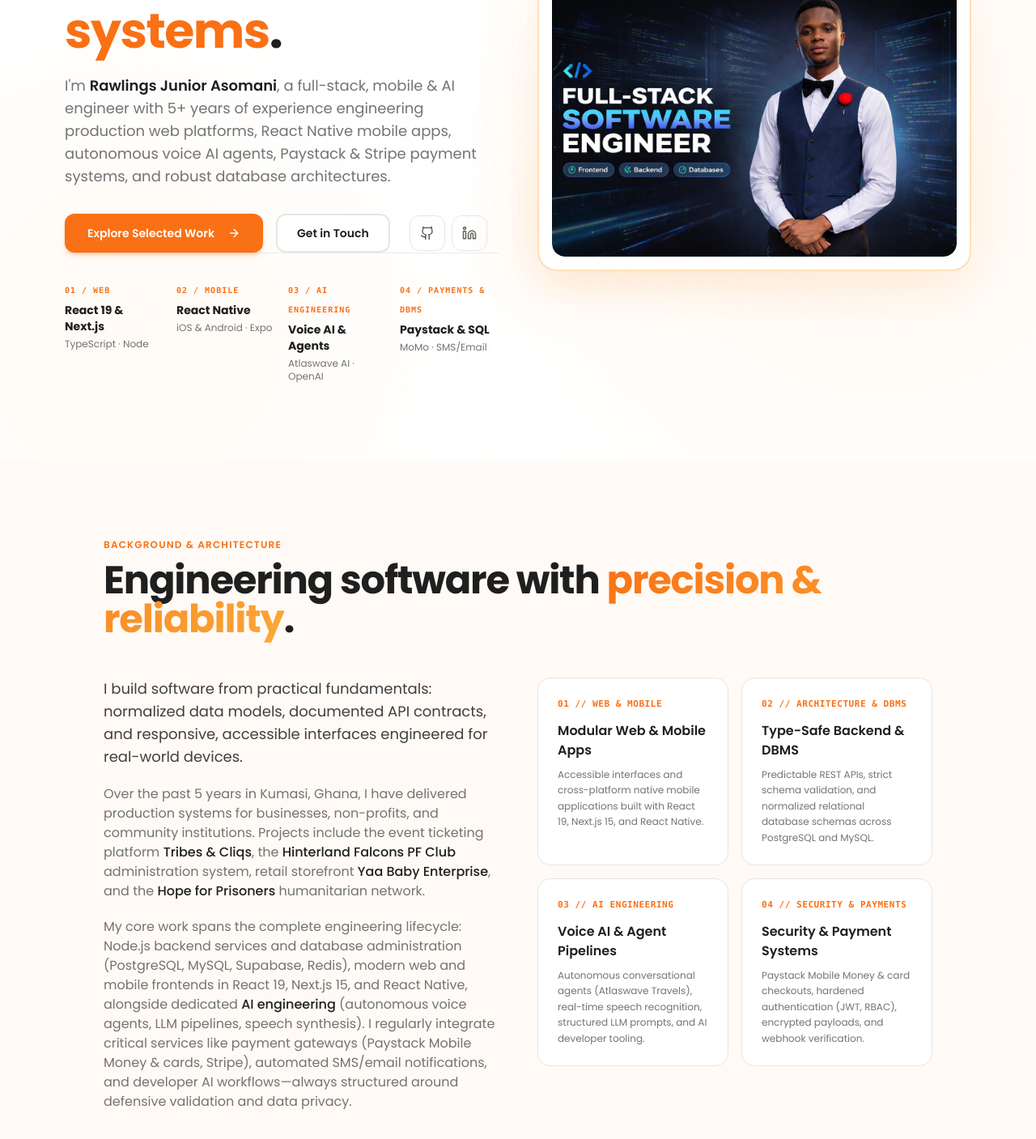
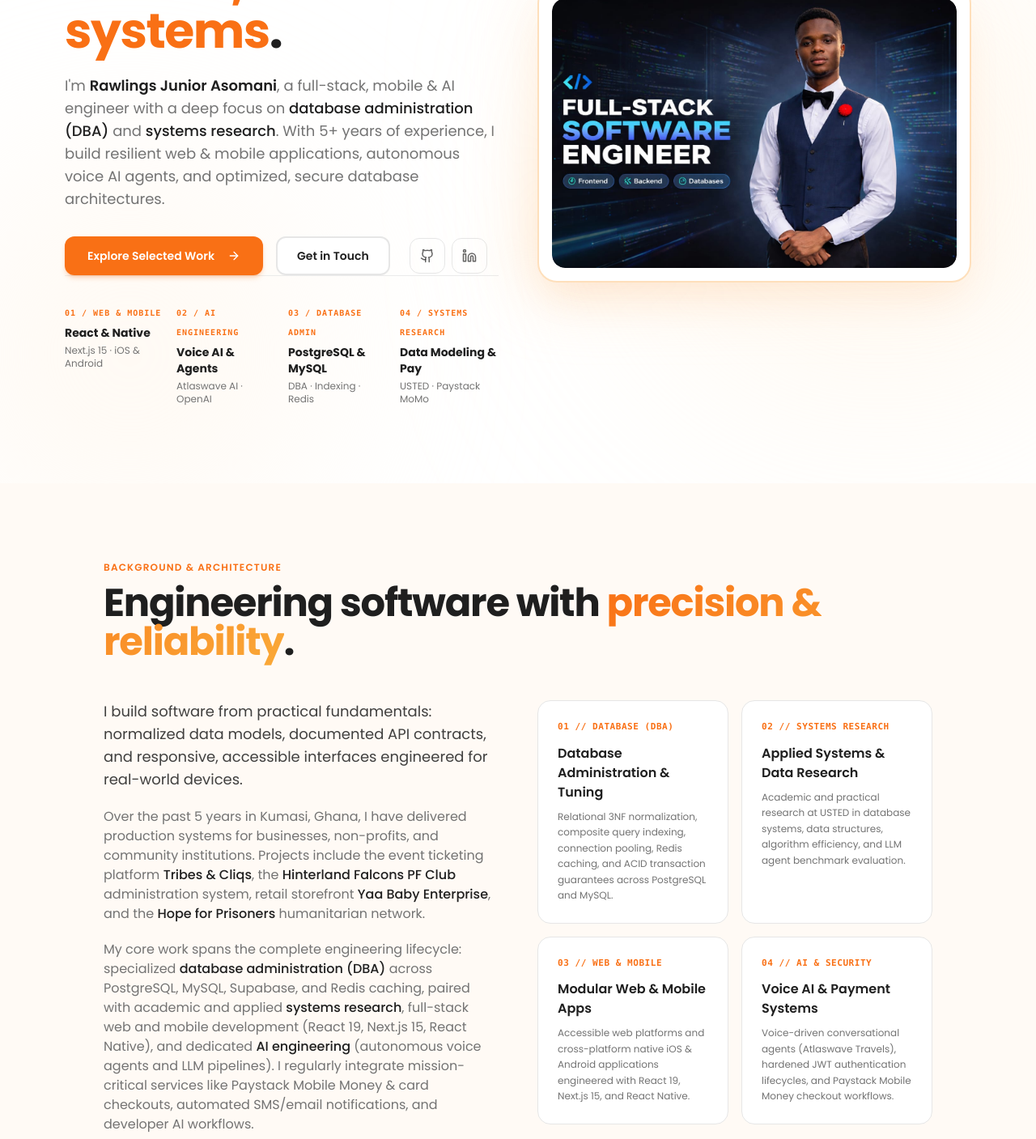
Before and after one commit to Darlington-s-store/rawlingsdportfolio, a React (Vite) app: page / in a window 1280 px wide. Shown: the part 300-1707 px from the top of the page at 81% size. Built offline with nearby package versions, Linux system fonts and the light colour scheme; no server answers; the HTML template or start-up script is replaced by a standard one.

Commit message:
feat(branding): elevate Database Administration (DBA) and Systems Research

```diff
--- a/src/components/AboutSection.tsx
+++ b/src/components/AboutSection.tsx
@@ -25,7 +25,7 @@ const AboutSection = () => {
                 Over the past 5 years in Kumasi, Ghana, I have delivered production systems for businesses, non-profits, and community institutions. Projects include the event ticketing platform <span className="text-foreground font-medium">Tribes & Cliqs</span>, the <span className="text-foreground font-medium">Hinterland Falcons PF Club</span> administration system, retail storefront <span className="text-foreground font-medium">Yaa Baby Enterprise</span>, and the <span className="text-foreground font-medium">Hope for Prisoners</span> humanitarian network.
               </p>
               <p className="text-muted-foreground text-sm sm:text-base">
-                My core work spans the complete engineering lifecycle: Node.js backend services and database administration (PostgreSQL, MySQL, Supabase, Redis), modern web and mobile frontends in React 19, Next.js 15, and React Native, alongside dedicated <span className="text-foreground font-medium">AI engineering</span> (autonomous voice agents, LLM pipelines, speech synthesis). I regularly integrate critical services like payment gateways (Paystack Mobile Money & cards, Stripe), automated SMS/email notifications, and developer AI workflows—always structured around defensive validation and data privacy.
+                My core work spans the complete engineering lifecycle: specialized <span className="text-foreground font-medium">database administration (DBA)</span> across PostgreSQL, MySQL, Supabase, and Redis caching, paired with academic and applied <span className="text-foreground font-medium">systems research</span>, full-stack web and mobile development (React 19, Next.js 15, React Native), and dedicated <span className="text-foreground font-medium">AI engineering</span> (autonomous voice agents and LLM pipelines). I regularly integrate mission-critical services like Paystack Mobile Money & card checkouts, automated SMS/email notifications, and developer AI workflows.
               </p>
 
               <div className="pt-2 sm:pt-4 flex flex-col sm:flex-row items-stretch sm:items-center gap-3 sm:gap-4">
@@ -46,24 +46,24 @@ const AboutSection = () => {
             <div className="grid sm:grid-cols-2 gap-4 stagger-children">
               {[
                 {
-                  num: "01 // WEB & MOBILE",
-                  title: "Modular Web & Mobile Apps",
-                  desc: "Accessible interfaces and cross-platform native mobile applications built with React 19, Next.js 15, and React Native.",
+                  num: "01 // DATABASE (DBA)",
+                  title: "Database Administration & Tuning",
+                  desc: "Relational 3NF normalization, composite query indexing, connection pooling, Redis caching, and ACID transaction guarantees across PostgreSQL and MySQL.",
                 },
                 {
-                  num: "02 // ARCHITECTURE & DBMS",
-                  title: "Type-Safe Backend & DBMS",
-                  desc: "Predictable REST APIs, strict schema validation, and normalized relational database schemas across PostgreSQL and MySQL.",
+                  num: "02 // SYSTEMS RESEARCH",
+                  title: "Applied Systems & Data Research",
+                  desc: "Academic and practical research at USTED in database systems, data structures, algorithm efficiency, and LLM agent benchmark evaluation.",
                 },
                 {
-                  num: "03 // AI ENGINEERING",
-                  title: "Voice AI & Agent Pipelines",
-                  desc: "Autonomous conversational agents (Atlaswave Travels), real-time speech recognition, structured LLM prompts, and AI developer tooling.",
+                  num: "03 // WEB & MOBILE",
+                  title: "Modular Web & Mobile Apps",
+                  desc: "Accessible web platforms and cross-platform native iOS & Android applications engineered with React 19, Next.js 15, and React Native.",
                 },
                 {
-                  num: "04 // SECURITY & PAYMENTS",
-                  title: "Security & Payment Systems",
-                  desc: "Paystack Mobile Money & card checkouts, hardened authentication (JWT, RBAC), encrypted payloads, and webhook verification.",
+                  num: "04 // AI & SECURITY",
+                  title: "Voice AI & Payment Systems",
+                  desc: "Voice-driven conversational agents (Atlaswave Travels), hardened JWT authentication lifecycles, and Paystack Mobile Money checkout workflows.",
                 },
               ].map((item) => (
                 <div
--- a/src/components/HeroSection.tsx
+++ b/src/components/HeroSection.tsx
@@ -19,11 +19,11 @@ const HeroSection = () => {
           {/* Left Column - Content */}
           <div className="lg:col-span-6 space-y-5 sm:space-y-6">
             <h1 className="font-display text-3xl sm:text-4xl md:text-5xl lg:text-6xl font-bold tracking-tight leading-[1.1] text-foreground animate-fade-up">
-              Engineering high-impact <span className="text-primary">web, mobile & AI systems</span>.
+              Engineering high-impact <span className="text-primary">web, mobile, AI & data systems</span>.
             </h1>
 
             <p className="text-sm sm:text-base md:text-lg text-muted-foreground leading-relaxed max-w-xl animate-fade-up delay-1">
-              I'm <span className="text-foreground font-semibold">Rawlings Junior Asomani</span>, a full-stack, mobile & AI engineer with 5+ years of experience engineering production web platforms, React Native mobile apps, autonomous voice AI agents, Paystack & Stripe payment systems, and robust database architectures.
+              I'm <span className="text-foreground font-semibold">Rawlings Junior Asomani</span>, a full-stack, mobile & AI engineer with a deep focus on <span className="text-foreground font-medium">database administration (DBA)</span> and <span className="text-foreground font-medium">systems research</span>. With 5+ years of experience, I build resilient web & mobile applications, autonomous voice AI agents, and optimized, secure database architectures.
             </p>
 
             <ScrollReveal>
@@ -62,27 +62,27 @@ const HeroSection = () => {
               {/* Clean Engineering Capability Matrix */}
               <div className="pt-6 sm:pt-8 border-t border-border/80 grid grid-cols-2 sm:grid-cols-4 gap-2.5 sm:gap-4">
                 <div className="space-y-1 p-2.5 sm:p-0 rounded-xl bg-orange-50/30 sm:bg-transparent border border-orange-100/60 sm:border-0">
-                  <span className="font-mono text-[10px] font-bold text-primary uppercase tracking-widest">01 / Web</span>
-                  <p className="font-display font-bold text-xs sm:text-sm text-foreground">React 19 & Next.js</p>
-                  <p className="text-[11px] sm:text-xs text-muted-foreground">TypeScript · Node</p>
+                  <span className="font-mono text-[10px] font-bold text-primary uppercase tracking-widest">01 / Web & Mobile</span>
+                  <p className="font-display font-bold text-xs sm:text-sm text-foreground">React & Native</p>
+                  <p className="text-[11px] sm:text-xs text-muted-foreground">Next.js 15 · iOS & Android</p>
                 </div>
 
                 <div className="space-y-1 p-2.5 sm:p-0 rounded-xl bg-orange-50/30 sm:bg-transparent border border-orange-100/60 sm:border-0">
-                  <span className="font-mono text-[10px] font-bold text-primary uppercase tracking-widest">02 / Mobile</span>
-                  <p className="font-display font-bold text-xs sm:text-sm text-foreground">React Native</p>
-                  <p className="text-[11px] sm:text-xs text-muted-foreground">iOS & Android · Expo</p>
-                </div>
-
-                <div className="space-y-1 p-2.5 sm:p-0 rounded-xl bg-orange-50/30 sm:bg-transparent border border-orange-100/60 sm:border-0">
-                  <span className="font-mono text-[10px] font-bold text-primary uppercase tracking-widest">03 / AI Engineering</span>
+                  <span className="font-mono text-[10px] font-bold text-primary uppercase tracking-widest">02 / AI Engineering</span>
                   <p className="font-display font-bold text-xs sm:text-sm text-foreground">Voice AI & Agents</p>
                   <p className="text-[11px] sm:text-xs text-muted-foreground">Atlaswave AI · OpenAI</p>
                 </div>
 
                 <div className="space-y-1 p-2.5 sm:p-0 rounded-xl bg-orange-50/30 sm:bg-transparent border border-orange-100/60 sm:border-0">
-                  <span className="font-mono text-[10px] font-bold text-primary uppercase tracking-widest">04 / Payments & DBMS</span>
-                  <p className="font-display font-bold text-xs sm:text-sm text-foreground">Paystack & SQL</p>
-                  <p className="text-[11px] sm:text-xs text-muted-foreground">MoMo · SMS/Email</p>
+                  <span className="font-mono text-[10px] font-bold text-primary uppercase tracking-widest">03 / Database Admin</span>
+                  <p className="font-display font-bold text-xs sm:text-sm text-foreground">PostgreSQL & MySQL</p>
+                  <p className="text-[11px] sm:text-xs text-muted-foreground">DBA · Indexing · Redis</p>
+                </div>
+
+                <div className="space-y-1 p-2.5 sm:p-0 rounded-xl bg-orange-50/30 sm:bg-transparent border border-orange-100/60 sm:border-0">
+                  <span className="font-mono text-[10px] font-bold text-primary uppercase tracking-widest">04 / Systems Research</span>
+                  <p className="font-display font-bold text-xs sm:text-sm text-foreground">Data Modeling & Pay</p>
+                  <p className="text-[11px] sm:text-xs text-muted-foreground">USTED · Paystack MoMo</p>
                 </div>
               </div>
             </ScrollReveal>
--- a/src/components/TechStackSection.tsx
+++ b/src/components/TechStackSection.tsx
@@ -30,15 +30,15 @@ const coreStacks = [
     techs: ["Node.js", "Express.js", "Paystack & Stripe", "Twilio & Resend", "REST APIs"],
   },
   {
-    title: "Database Management (DBMS)",
+    title: "Database Administration (DBA)",
     badge: "Core Specialization",
     image: databaseStack,
     imageFit: "object-contain p-4",
     imageBg: "bg-white",
-    alt: "Database Stack - PostgreSQL, MySQL, Supabase, Redis",
+    alt: "Database Stack - PostgreSQL, MySQL, Supabase, Redis, DBA, Query Optimization",
     description:
-      "Comprehensive database management: normalized relational schemas (3NF), query indexing, Redis caching, transaction integrity, and automated backups.",
-    techs: ["PostgreSQL", "MySQL", "Supabase", "Redis Caching", "Schema Modeling"],
+      "Specialized database administration: 3NF relational schema design, composite indexing, query profiling, connection pooling, Redis caching, and automated backup lifecycles.",
+    techs: ["PostgreSQL", "MySQL", "Supabase", "Redis Caching", "Query Optimization", "DBA Automation"],
   },
   {
     title: "Mobile App Development",
--- a/src/data/experience.ts
+++ b/src/data/experience.ts
@@ -89,28 +89,29 @@ export const workExperience: WorkRole[] = [
   },
   {
     id: "cs-tutor",
-    title: "Computer Science & Web Development Tutor",
+    title: "Computer Science & Database Systems Tutor & Researcher",
     company: "University of Skills Training and Entrepreneurial Development (USTED)",
     location: "Kumasi, Ghana",
     period: "2023 – 2024",
-    type: "Academic / Part-Time",
+    type: "Academic & Research",
     category: "Academia & Teaching",
     featured: true,
     description:
-      "Instructed undergraduate students in Database Management Systems (DBMS), SQL, JavaScript, Python, and modern software engineering fundamentals.",
+      "Instructed undergraduate students in Database Administration (DBA), Database Management Systems (DBMS), and conducted applied research into relational schema normalization and query optimization.",
     achievements: [
       "Conducted practical laboratory sessions for 60+ computer science students, translating abstract data modeling concepts into hands-on SQL and relational schema implementations.",
+      "Conducted applied research on relational database query profiling, indexing trade-offs, and storage engine benchmarks.",
       "Designed curriculum modules, code review templates, and hands-on coding exercises for web development, algorithm design, and client-server communication.",
-      "Mentored students on software architecture, Git collaboration workflows, and security best practices for their capstone projects.",
-      "Evaluated student project submissions and provided actionable feedback on code structure, algorithmic efficiency, and UI/UX design."
+      "Mentored students on database architecture, data integrity constraints, Git collaboration workflows, and security best practices for their capstone projects."
     ],
     techs: [
       "Database Systems (DBMS)",
+      "Database Administration (DBA)",
+      "Systems Research",
       "SQL",
-      "JavaScript",
-      "Python",
-      "Data Structures",
-      "Git"
+      "PostgreSQL",
+      "MySQL",
+      "Data Structures"
     ],
   },
   {
@@ -291,11 +292,11 @@ export const educationList: EducationItem[] = [
     institution: "University of Skills Training and Entrepreneurial Development (USTED)",
     location: "Kumasi, Ghana",
     period: "2022 – Expected 2026",
-    type: "Undergraduate Degree",
+    type: "Undergraduate Degree & Research",
     details: [
-      "Specialized in Database Management Systems (DBMS), Advanced Systems Design, Software Engineering, and Computer Networks.",
-      "Conducted extensive laboratory work with relational database normalization (SQL, PostgreSQL, MySQL), distributed client-server architectures, and secure web services.",
-      "Served as Computer Science Tutor for peers in programming fundamentals, algorithm design, and web development."
+      "Specialized in Database Administration (DBA), Relational Database Management Systems (DBMS), Advanced Systems Design, and Applied Computer Science Research.",
+      "Conducted research and extensive laboratory benchmarks on relational database normalization (SQL, PostgreSQL, MySQL), query profiling (EXPLAIN), and distributed data modeling.",
+      "Served as Computer Science & Database Systems Tutor for peers, leading weekly laboratory reviews, schema normalization clinics, and student research projects."
     ],
   },
   {
--- a/src/pages/AboutPage.tsx
+++ b/src/pages/AboutPage.tsx
@@ -15,11 +15,11 @@ import Footer from "@/components/Footer";
 import heroImage from "@/assets/Hero.jpeg";
 
 const skills = [
-  { name: "React 19 / Next.js 15 / Scalable Frontend Architecture", level: 96 },
-  { name: "Node.js / Express.js / High-Throughput Backend APIs", level: 95 },
-  { name: "Database Management Systems (PostgreSQL, MySQL, Supabase, Redis)", level: 94 },
+  { name: "Database Administration (DBA) & Schema Modeling (PostgreSQL, MySQL, Redis)", level: 96 },
+  { name: "Systems & Data Architecture Research (USTED Academic Research & Benchmarks)", level: 95 },
+  { name: "Full-Stack Web Engineering (React 19, Next.js 15, TypeScript, Node.js)", level: 95 },
+  { name: "AI Engineering & Voice Agents (AtlasWave Travels, OpenAI, Speech API)", level: 94 },
   { name: "Payment Integrations & Webhooks (Paystack, Stripe, MoMo)", level: 94 },
-  { name: "AI Integration & Voice-Powered Agents (AtlasWave Travels)", level: 94 },
   { name: "React Native / Expo / iOS & Android Mobile Apps", level: 93 },
   { name: "SMS & Email Automation (Twilio, Resend, SendGrid, Hubtel)", level: 92 },
   { name: "Application Security & Hardened Auth (JWT, RBAC, Zod)", level: 92 },
@@ -46,10 +46,10 @@ const enterpriseIntegrations = [
     tags: ["Resend", "SendGrid", "NodeMailer", "AWS SES", "HTML Email Templates", "DNS Deliverability"],
   },
   {
-    badge: "04 // DATABASE MANAGEMENT",
-    title: "Database Management Systems (DBMS)",
-    desc: "Complete lifecycle database management: relational schema design, 3NF normalization, composite indexing, query performance tuning, connection pooling, and ACID transaction guarantees across PostgreSQL, MySQL, Supabase, and in-memory Redis caching.",
-    tags: ["PostgreSQL", "MySQL", "Supabase", "Redis Caching", "Schema Modeling", "Automated Backups", "Query Tuning"],
+    badge: "04 // DATABASE ADMINISTRATION & RESEARCH",
+    title: "Database Administration (DBA) & Systems Research",
+    desc: "Complete lifecycle database administration and systems research: relational schema design, 3NF normalization, composite indexing, query performance tuning with EXPLAIN ANALYZE, connection pooling (PgBouncer), automated backup policies, and academic research in database systems and data modeling at USTED.",
+    tags: ["PostgreSQL", "MySQL", "Supabase", "Redis Caching", "DBA Optimization", "PgBouncer", "Systems Research", "3NF Normalization"],
   },
 ];
 
@@ -319,9 +319,9 @@ const AboutPage = () => {
                 </div>
                 <div className="space-y-1">
                   <h1 className="font-display text-xl sm:text-2xl font-bold text-foreground">Rawlings Junior Asomani</h1>
-                  <p className="text-primary text-xs sm:text-sm font-semibold">Full-Stack Web, Mobile & AI Engineer</p>
+                  <p className="text-primary text-xs sm:text-sm font-semibold">Full-Stack, AI & Database Engineer (DBA)</p>
                   <p className="text-muted-foreground text-xs pt-1 max-w-xs mx-auto">
-                    Senior full-stack engineer specializing in web and mobile applications, AI engineering & voice agents, payment gateways, messaging pipelines, and database administration.
+                    Engineer and researcher specializing in Database Administration (DBA), Systems Research, Web & Mobile Applications, and Voice AI Agents.
                   </p>
                 </div>
 
@@ -412,7 +412,10 @@ const AboutPage = () => {
 
                 <div className="space-y-4 text-foreground/85 text-sm sm:text-base leading-relaxed">
                   <p>
-                    I'm <span className="text-foreground font-semibold">Rawlings Junior Asomani</span>, a full-stack software engineer based in Kumasi, Ghana, with over 5 years of professional experience developing commercial web platforms, mobile applications, and database management systems.
+                    I'm <span className="text-foreground font-semibold">Rawlings Junior Asomani</span>, a full-stack software engineer and researcher based in Kumasi, Ghana, with over 5 years of professional experience developing commercial web platforms, mobile applications, and database administration systems.
+                  </p>
+                  <p className="text-muted-foreground text-sm leading-relaxed">
+                    A core pillar of my work is <span className="text-foreground font-medium">Database Administration (DBA)</span> and <span className="text-foreground font-medium">Systems Research</span>. Having instructed undergraduate students in Database Management Systems (DBMS) at USTED and conducted hands-on research into relational data modeling, query optimization, and storage engines, I bring academic depth to production database management. From fine-tuning composite indexes and connection pools in PostgreSQL and MySQL to orchestrating automated backup policies and zero-data-loss failovers, I ensure systems maintain sub-second queries and uncompromised ACID transactional integrity.
                   </p>
                   <p className="text-muted-foreground text-sm leading-relaxed">
                     I build across <span className="text-foreground font-medium">both the backend and the frontend</span> with equal rigor. On the server side, I design modular Node.js architectures, normalized PostgreSQL and MySQL schemas, and documented RESTful APIs. On the client side, I create responsive, accessible user interfaces using React 19, Next.js 15, and cross-platform mobile apps with React Native for iOS and Android.
@@ -535,18 +538,18 @@ const AboutPage = () => {
                 </div>
               </ScrollReveal>
 
-              {/* Core Engineering Specializations: Web, Mobile & AI */}
+              {/* Core Engineering Specializations: 4 Pillars */}
               <ScrollReveal>
                 <div className="space-y-5 pt-8 border-t border-border">
                   <div>
                     <p className="text-xs font-semibold text-primary uppercase tracking-wider mb-1">Core Specializations</p>
-                    <h2 className="font-display text-xl sm:text-2xl font-bold text-foreground">Web, Mobile & AI Engineering</h2>
+                    <h2 className="font-display text-xl sm:text-2xl font-bold text-foreground">Web, Mobile, AI & Database Research</h2>
                     <p className="text-muted-foreground text-sm mt-1">
-                      Delivering production systems across responsive web applications, native mobile ecosystems, and autonomous AI agents.
+                      Four specialized pillars uniting client-facing engineering, autonomous intelligence, and rigorous database research.
                     </p>
                   </div>
 
-                  <div className="grid md:grid-cols-3 gap-5 pt-2">
+                  <div className="grid sm:grid-cols-2 gap-5 pt-2">
                     {/* Web Card */}
                     <div className="bg-card border border-border p-6 rounded-2xl space-y-3 hover:border-primary/40 hover:shadow-md transition-all flex flex-col justify-between">
                       <div className="space-y-3">
@@ -594,6 +597,24 @@ const AboutPage = () => {
                       </div>
                       <div className="flex flex-wrap gap-1.5 pt-3 border-t border-border/60">
                         {["Voice AI Agents", "OpenAI API", "Web Speech API", "LLM Prompting", "Function Calling"].map((tag) => (
+                          <span key={tag} className="text-[10px] font-medium bg-secondary px-2.5 py-0.5 rounded-md text-foreground">
+                            {tag}
+                          </span>
+                        ))}
+                      </div>
+                    </div>
+
+                    {/* Database Administration & Research Card */}
+                    <div className="bg-card border border-border p-6 rounded-2xl space-y-3 hover:border-primary/40 hover:shadow-md transition-all flex flex-col justify-between">
+                      <div className="space-y-3">
+                        <span className="font-mono text-xs font-bold text-primary tracking-widest block uppercase">04 // Database Administration (DBA) & Research</span>
+                        <h3 className="font-display font-bold text-base text-foreground">Database Administration & Research</h3>
+                        <p className="text-muted-foreground text-xs leading-relaxed">
+                          3NF relational schema design, query profiling with EXPLAIN ANALYZE, connection pooling, Redis in-memory caching, automated backup lifecycles, and academic systems research at USTED.
+                        </p>
+                      </div>
+                      <div className="flex flex-wrap gap-1.5 pt-3 border-t border-border/60">
+                        {["PostgreSQL", "MySQL", "Supabase", "Redis Caching", "DBA Optimization", "Systems Research"].map((tag) => (
                           <span key={tag} className="text-[10px] font-medium bg-secondary px-2.5 py-0.5 rounded-md text-foreground">
                             {tag}
                           </span>
```
